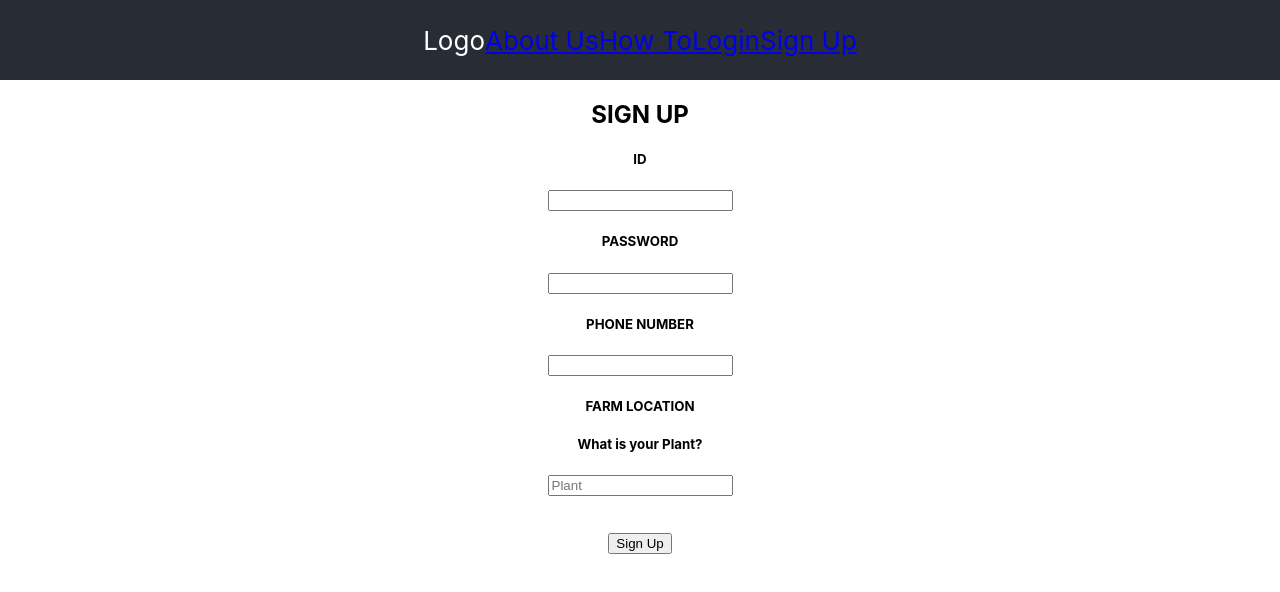
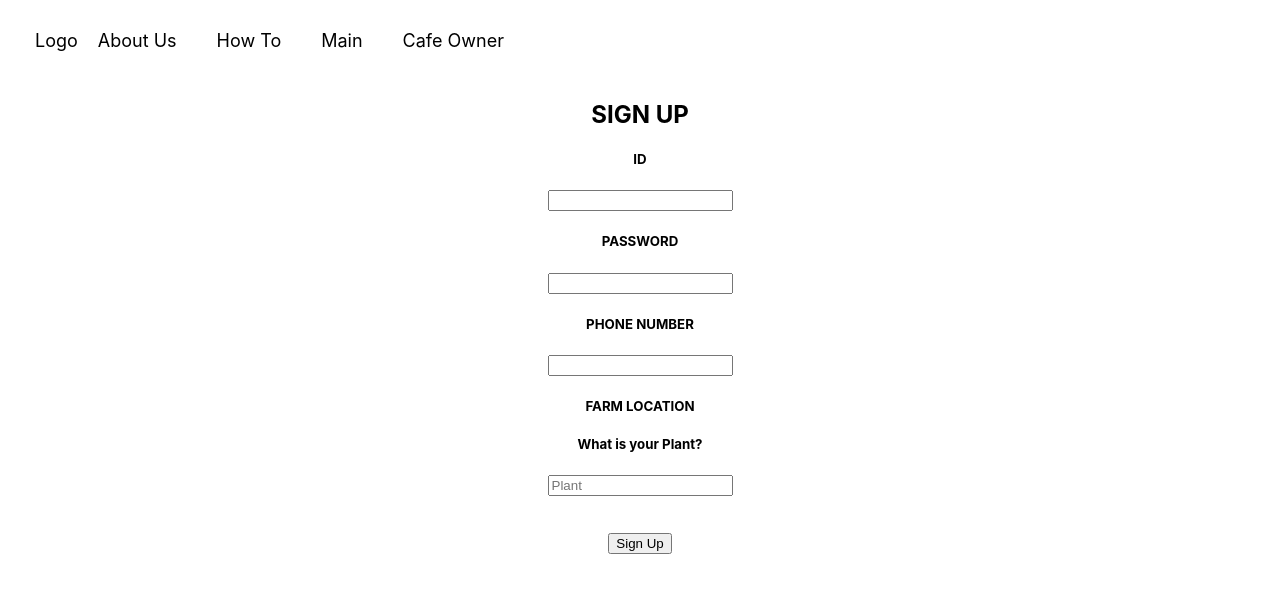
Before and after one commit to gdsckoreahackathon2022/19_beanYard, a React (Create React App) app in the folder client/: page /signup in a window 1280 px wide. Shown: the top 592 px of the page. Built offline with nearby package versions, Linux system fonts and the light colour scheme; what google-maps-react would draw is missing.

Commit message:
header 스타일 변경

```diff
--- a/client/src/App.css
+++ b/client/src/App.css
@@ -14,18 +14,23 @@
 }
 
 .App-header {
-  background-color: #282c34;
   min-height: 10vh;
   display: flex;
   flex-direction: row;
   align-items: center;
-  justify-content: center;
-  font-size: calc(10px + 2vmin);
-  color: white;
+  justify-content: flex-start;
+  font-size: calc(10px + 1vmin);
+  margin-left: 35px;
 }
 
-.App-link {
-  color: #61dafb;
+.App-header a {
+  text-decoration: none;
+  margin: 0 20px;
+  color: black;
+}
+
+.App-header a:hover {
+  color:#5EB88A;
 }
 
 @keyframes App-logo-spin {
--- a/client/src/App.js
+++ b/client/src/App.js
@@ -16,8 +16,6 @@ import {
   useReducer,
   createContext,
   useContext,
-  useEffect,
-  useState,
 } from "react";
 
 
@@ -36,7 +34,7 @@ const Header = () => {
         </div>
       ) : (
         <div>
-          {authContext.state.userType ? (
+          {authContext.state.userType === 'c' ? (
           <div>
             <Link to="/maincafe">Main</Link>
             <Link to="/mypagecafe">Cafe Owner</Link>
@@ -49,7 +47,6 @@ const Header = () => {
           )}
         </div>
       )}
-
     </header>
   );
 }
@@ -73,7 +70,7 @@ const reducer = (state, action) => {
 
 function App() {
   const [state, dispatch] = useReducer(reducer, {
-    token: null,
+    token: 'tmp',
     userName: null,
     userType: 'c',
   });
```
